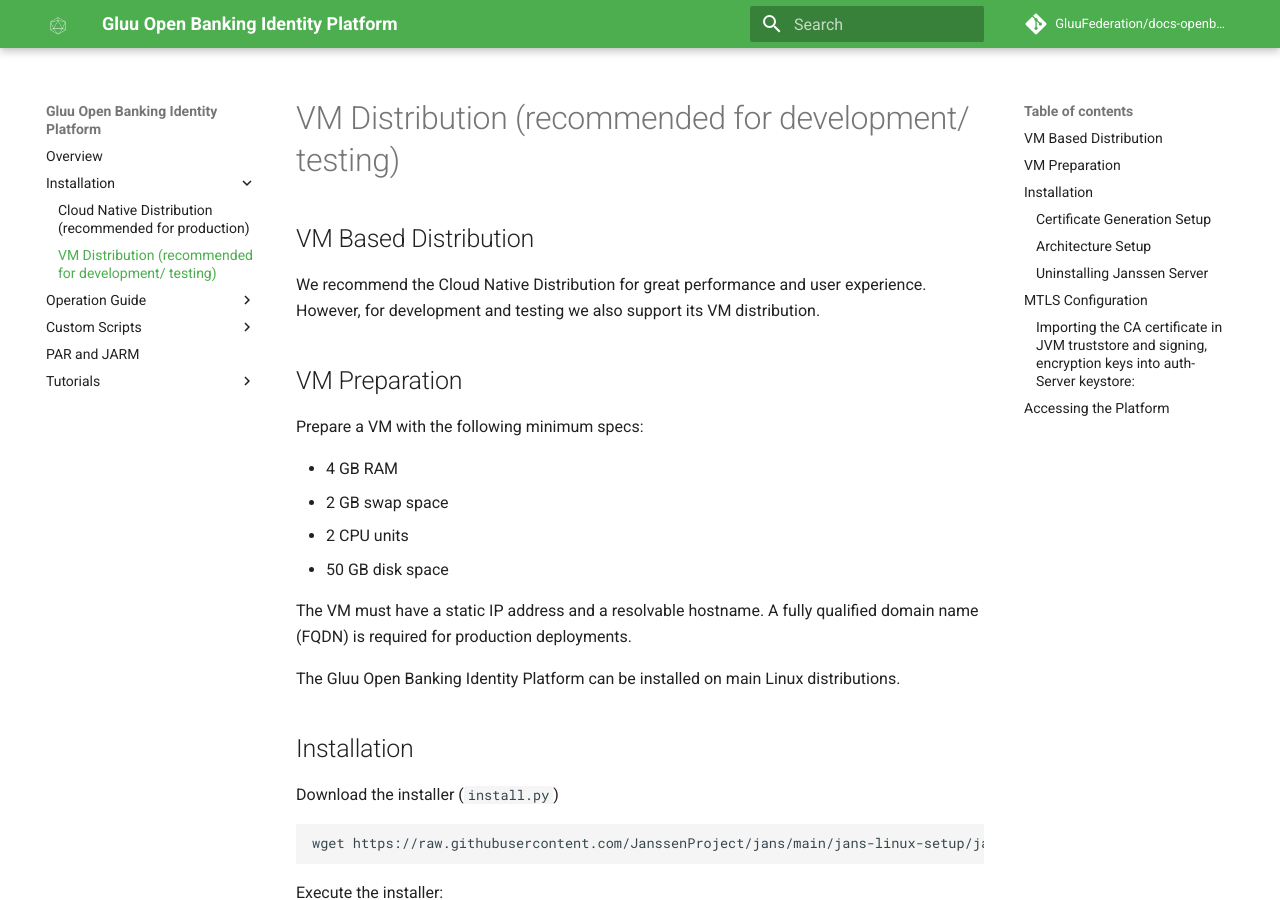
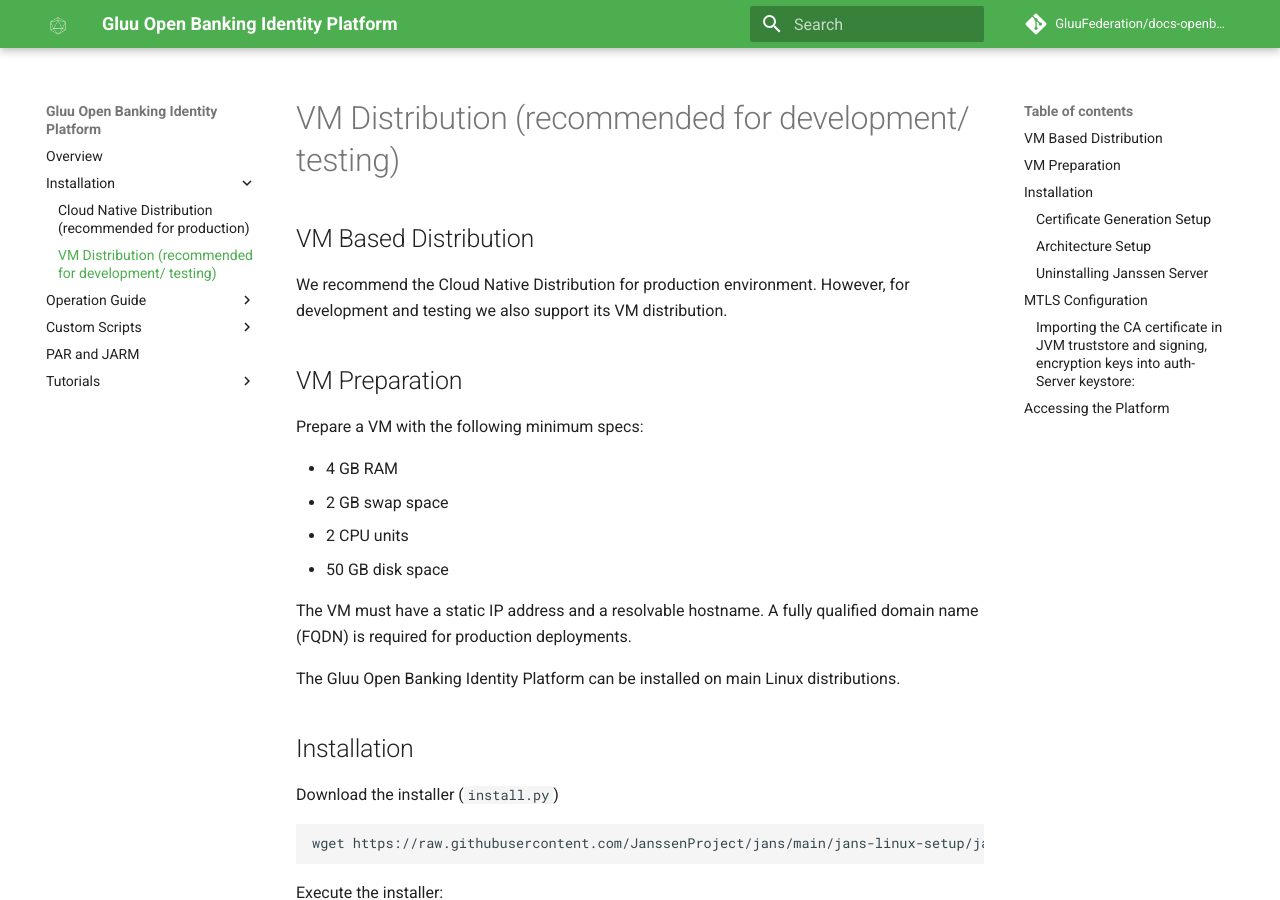
Before and after one commit to GluuFederation/docs-openbanking-prod, an MkDocs documentation site: the page built from docs/source/installvm.md, in a window 1280 px wide and 900 px high. Built offline with MkDocs 1.6.1 and Material for MkDocs 9.7.7, drawn with Linux system fonts in a browser that asks for light colours; comment, search, counter and statistics services are not loaded; some of the changed text lies outside the part shown.

Commit message:
Update installvm.md

```diff
--- a/docs/source/installvm.md
+++ b/docs/source/installvm.md
@@ -1,6 +1,6 @@
 ## VM Based Distribution
 
-We recommend the Cloud Native Distribution for great performance and user experience. However, for development and testing we also support its VM distribution.
+We recommend the Cloud Native Distribution for production environment. However, for development and testing we also support its VM distribution.
 
 ## VM Preparation
 
```
Also changed, not shown: other parts of docs/source/installvm.md (+1 -1 lines).
